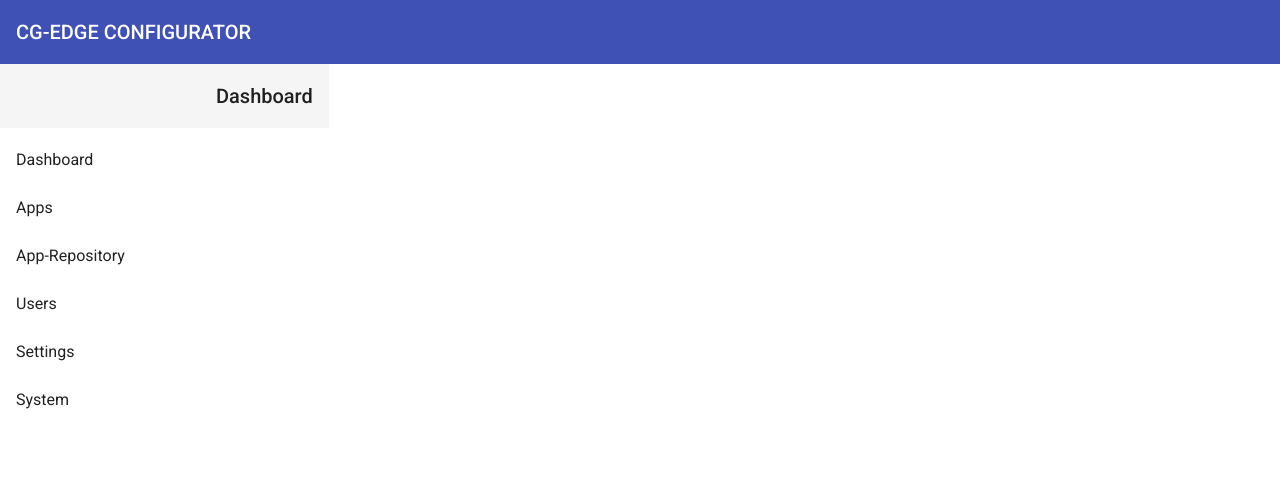
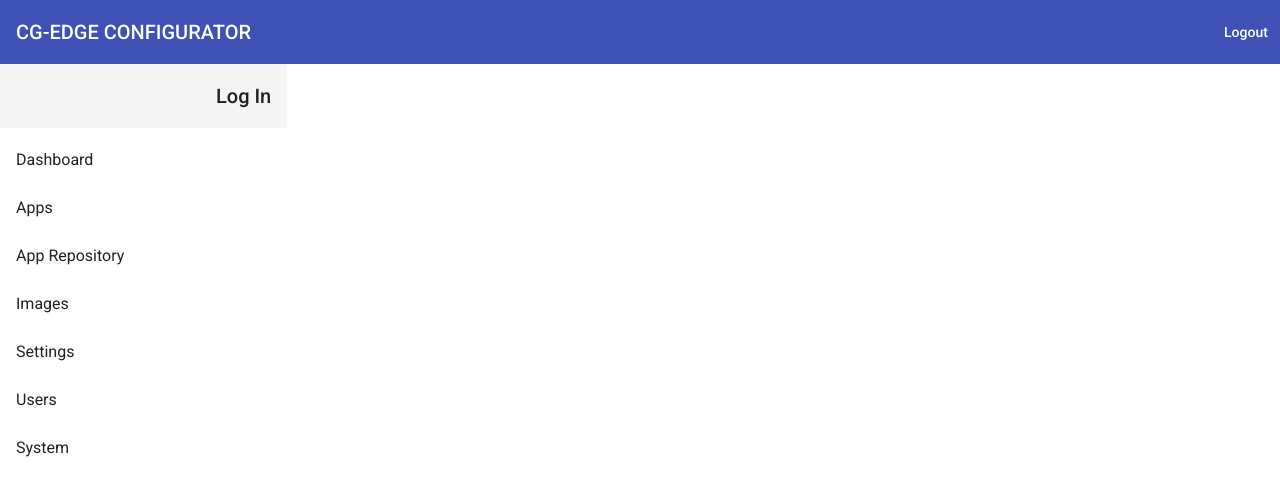
Before and after one commit to cadugrillo/cg-edge-configurator, an Angular app in the folder ui/: page /Login in a window 1280 px wide. Before the commit this address led to /Dashboard. Shown: the top 496 px of the page. Built offline with nearby package versions, Linux system fonts and the light colour scheme.

Commit message:
adding login methods

```diff
--- a/ui/src/app/app.component.css
+++ b/ui/src/app/app.component.css
@@ -0,0 +1,3 @@
+.example-spacer {
+    flex: 1 1 auto;
+  }
--- a/ui/src/app/app.component.html
+++ b/ui/src/app/app.component.html
@@ -1,4 +1,6 @@
   <mat-toolbar color="primary">
     <span>CG-EDGE CONFIGURATOR</span>
+    <span class="example-spacer"></span>
+    <button mat-icon-button class="example-icon" aria-label="Example icon-button with share icon">Logout</button>
   </mat-toolbar>
   <menu1-item1></menu1-item1>
--- a/ui/src/app/app.module.ts
+++ b/ui/src/app/app.module.ts
@@ -40,6 +40,7 @@ import { WaitPopupComponent } from './wait-popup/wait-popup.component';
 import { SysRestartPopupComponent } from './sys-restart-popup/sys-restart-popup.component';
 import { SysShutdownPopupComponent } from './sys-shutdown-popup/sys-shutdown-popup.component';
 import { CgEdgeUsersService } from './cg-edge-users.service';
+import { LoginComponent } from './login/login.component';
 
 @NgModule({
   declarations: [
@@ -58,6 +59,7 @@ import { CgEdgeUsersService } from './cg-edge-users.service';
     WaitPopupComponent,
     SysRestartPopupComponent,
     SysShutdownPopupComponent,
+    LoginComponent,
   ],
   imports: [
     AppRoutingModule,
--- /dev/null
+++ b/ui/src/app/auth-guard.service.ts
@@ -0,0 +1,21 @@
+import { Injectable } from '@angular/core';
+import { ActivatedRouteSnapshot, CanActivate, RouterStateSnapshot } from '@angular/router';
+import { CgEdgeUsersService } from './cg-edge-users.service'
+
+@Injectable({
+  providedIn: 'root'
+})
+export class AuthGuardService implements CanActivate {
+
+  constructor(private CgEdgeUsersService: CgEdgeUsersService) { }
+
+
+  canActivate(next: ActivatedRouteSnapshot, state: RouterStateSnapshot): Promise<boolean> {
+
+    return new Promise((resolve, reject) => {
+
+      return resolve (this.CgEdgeUsersService.isAuthenticated())
+
+    });
+  }
+}
--- a/ui/src/app/cg-edge-users.service.ts
+++ b/ui/src/app/cg-edge-users.service.ts
@@ -6,6 +6,8 @@ import { environment } from '../environments/environment';
   providedIn: 'root'
 })
 export class CgEdgeUsersService {
+
+  Authenticated!: boolean
 
   constructor(private httpClient: HttpClient) {}
 
@@ -24,7 +26,21 @@ export class CgEdgeUsersService {
   deleteUser(Id: string) {
     return this.httpClient.post(environment.gateway + '/users/'+ Id, "");
   }
+
+  login() {
+    this.Authenticated = true
+
+  }
+
+  logout() {
+    this.Authenticated = false
+  }
+
+  isAuthenticated() {
+    return true
+  }
 }
+
 
 export class Users {
   Users!: User[]
--- /dev/null
+++ b/ui/src/app/login/login.component.html
@@ -0,0 +1,3 @@
+<mat-toolbar>
+    <span>Log In</span>
+  </mat-toolbar>
--- /dev/null
+++ b/ui/src/app/login/login.component.ts
@@ -0,0 +1,15 @@
+import { Component, OnInit } from '@angular/core';
+
+@Component({
+  selector: 'app-login',
+  templateUrl: './login.component.html',
+  styleUrls: ['./login.component.css']
+})
+export class LoginComponent implements OnInit {
+
+  constructor() { }
+
+  ngOnInit(): void {
+  }
+
+}
--- a/ui/src/app/menu1-item1-side1/menu1-item1-side1.component.html
+++ b/ui/src/app/menu1-item1-side1/menu1-item1-side1.component.html
@@ -2,7 +2,11 @@
   <span></span>
 </mat-toolbar>
 <mat-selection-list color="primary" #options [multiple]="false">
-    <mat-list-option *ngFor="let option of typesOfOption" [value]="option" routerLink="{{option}}">
-      {{option}}
-    </mat-list-option>
+    <mat-list-option *ngIf="isAuthenticated" routerLink="Dashboard">Dashboard</mat-list-option>
+    <mat-list-option *ngIf="isAuthenticated" routerLink="Apps">Apps</mat-list-option>
+    <mat-list-option *ngIf="isAuthenticated" routerLink="App-Repository">App Repository</mat-list-option>
+    <mat-list-option *ngIf="isAuthenticated" routerLink="Images">Images</mat-list-option>
+    <mat-list-option *ngIf="isAuthenticated" routerLink="Settings">Settings</mat-list-option>
+    <mat-list-option *ngIf="isAuthenticated" routerLink="Users">Users</mat-list-option>
+    <mat-list-option *ngIf="isAuthenticated" routerLink="System">System</mat-list-option>
   </mat-selection-list>
--- a/ui/src/app/menu1-item1-side1/menu1-item1-side1.component.ts
+++ b/ui/src/app/menu1-item1-side1/menu1-item1-side1.component.ts
@@ -1,4 +1,5 @@
 import { Component, OnInit } from '@angular/core';
+import { CgEdgeUsersService } from '../cg-edge-users.service'
 
 @Component({
   selector: 'menu1-item1-side1',
@@ -7,11 +8,12 @@ import { Component, OnInit } from '@angular/core';
 })
 export class Menu1Item1Side1Component implements OnInit {
 
-  typesOfOption: string[] = ['Dashboard', 'Apps', 'App-Repository', 'Users','Settings', 'System'];
+  isAuthenticated!: boolean;
 
-  constructor() { }
+  constructor(private CgEdgeUsersService: CgEdgeUsersService) { }
 
   ngOnInit(): void {
+    this.isAuthenticated = this.CgEdgeUsersService.isAuthenticated()
   }
 
 }
--- a/ui/src/app/users/users.component.html
+++ b/ui/src/app/users/users.component.html
@@ -4,6 +4,7 @@
 <section>
     <div class="example-button-row">
       <button mat-raised-button color="primary" (click)="addUser()">Add New User</button>
+      <button mat-raised-button color="primary" (click)="getUsers()">Read Configuration</button>
       <button mat-raised-button color="primary" (click)="updateUsers()">Write Configuration</button>
     </div>
 </section>
@@ -17,28 +18,28 @@
             <div class="topline">
                 <mat-form-field class="example-full-width" appearance="fill">
                     <mat-label>Username</mat-label>
-                    <input matInput placeholder="" [(ngModel)]="user.Username">
+                    <input matInput [disabled]="(user.ID == 'master')" placeholder="" [(ngModel)]="user.Username">
                 </mat-form-field>
                 <mat-form-field class="example-full-width" appearance="fill">
                     <mat-label>Password</mat-label>
-                    <input matInput type="password" placeholder="" [(ngModel)]="user.Password">
+                    <input matInput type="password" [disabled]="(user.ID == 'master')" placeholder="" [(ngModel)]="user.Password">
                 </mat-form-field>
             </div>
             <div class="middleline">
                 <h4>Select accessible areas:</h4>
             </div>
             <div class="bottomline">
-                <mat-checkbox class="example-margin" color="primary" [(ngModel)]="user.Permissions.Dashboard">Dashboard</mat-checkbox>
-                <mat-checkbox class="example-margin" color="primary" [(ngModel)]="user.Permissions.Apps">Apps</mat-checkbox>
-                <mat-checkbox class="example-margin" color="primary" [(ngModel)]="user.Permissions.AppsRepository">App Repository</mat-checkbox>
-                <mat-checkbox class="example-margin" color="primary" [(ngModel)]="user.Permissions.Images">Images</mat-checkbox>
-                <mat-checkbox class="example-margin" color="primary" [(ngModel)]="user.Permissions.Users">Users</mat-checkbox>
-                <mat-checkbox class="example-margin" color="primary" [(ngModel)]="user.Permissions.Settings">Settings</mat-checkbox>
-                <mat-checkbox class="example-margin" color="primary" [(ngModel)]="user.Permissions.System">System</mat-checkbox>
+                <mat-checkbox class="example-margin" color="primary" [disabled]="(user.ID == 'master')" [(ngModel)]="user.Permissions.Dashboard">Dashboard</mat-checkbox>
+                <mat-checkbox class="example-margin" color="primary" [disabled]="(user.ID == 'master')" [(ngModel)]="user.Permissions.Apps">Apps</mat-checkbox>
+                <mat-checkbox class="example-margin" color="primary" [disabled]="(user.ID == 'master')" [(ngModel)]="user.Permissions.AppsRepository">App Repository</mat-checkbox>
+                <mat-checkbox class="example-margin" color="primary" [disabled]="(user.ID == 'master')" [(ngModel)]="user.Permissions.Images">Images</mat-checkbox>
+                <mat-checkbox class="example-margin" color="primary" [disabled]="(user.ID == 'master')" [(ngModel)]="user.Permissions.Users">Users</mat-checkbox>
+                <mat-checkbox class="example-margin" color="primary" [disabled]="(user.ID == 'master')" [(ngModel)]="user.Permissions.Settings">Settings</mat-checkbox>
+                <mat-checkbox class="example-margin" color="primary" [disabled]="(user.ID == 'master')" [(ngModel)]="user.Permissions.System">System</mat-checkbox>
             </div>
         </mat-card-content>
         <mat-card-actions align="end">
-            <button mat-button (click)="deleteUser(user.ID)">Delete User</button>
+            <button mat-button [disabled]="(user.ID == 'master')" (click)="deleteUser(user.ID)">Delete User</button>
         </mat-card-actions>
     </mat-card>
 </div>
```
Also changed, not shown: ui/src/app/app-routing.module.ts (+13 -10 lines), ui/src/app/login/login.component.css (added), 1 other file (tests, documents, lock files or other folders).
